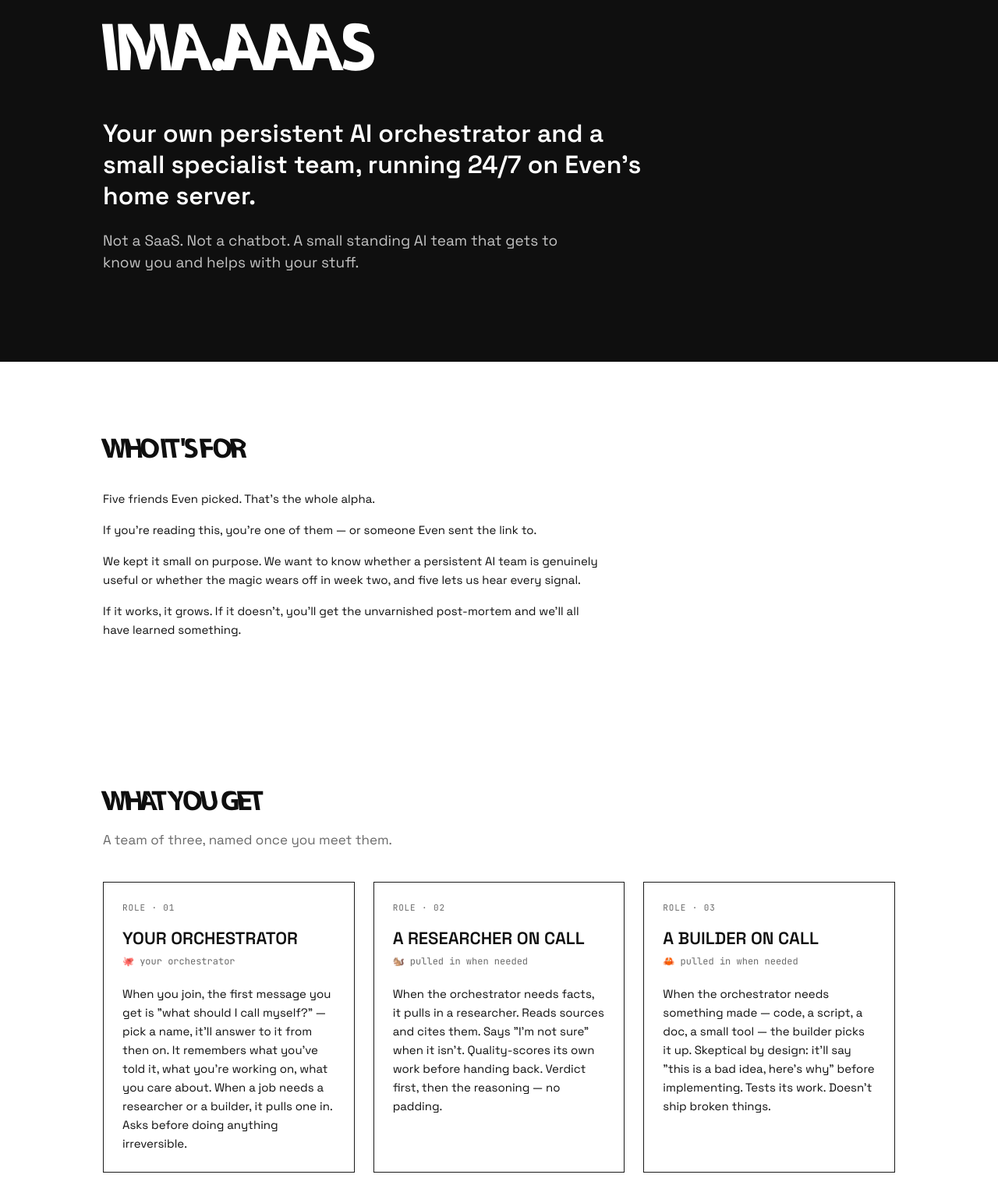
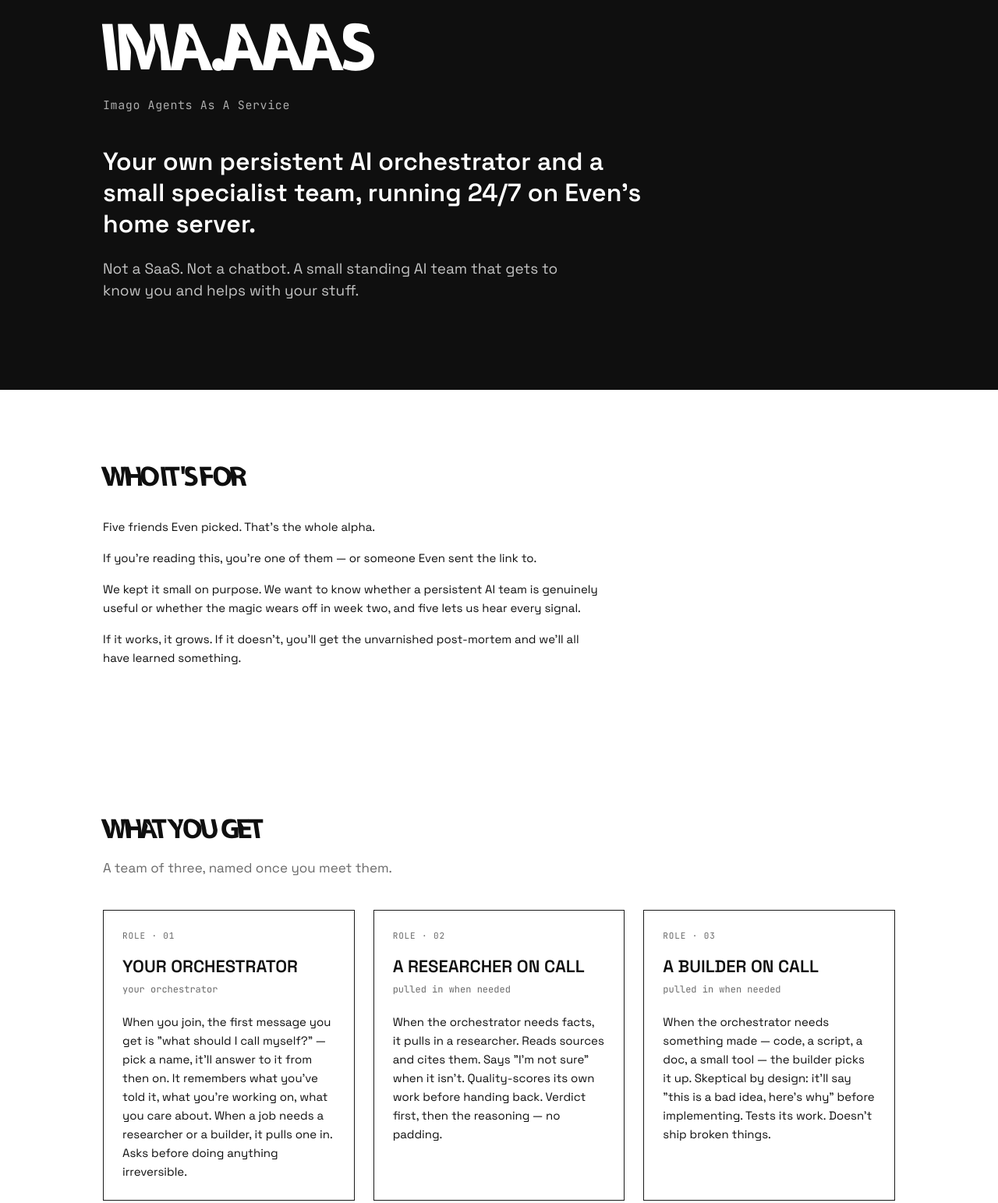
Before and after one commit to imago-eco/aaas-landing, a plain HTML site: page index.html in a window 1280 px wide. Shown: the part 120-1663 px from the top of the page at 78% size. Drawn offline with Linux system fonts and the light colour scheme.

Commit message:
feat(landing): iter batch 1 — wordmark expansion, emoji strip, favicon swap
- Add "Imago Agents As A Service" expansion line under IMA.AAAS wordmark
  (JetBrains Mono, opacity 0.65 — supporting text, doesn't compete with h1)
- Strip 🐙 🐿️ 🦀 emojis from §4.3 card-subtitles (cleaner brand voice)
- Replace /favicon.svg with /favicon-512.png (IMA.AAAS server avatar)
- Keep favicon.svg in repo as backup (no HTML reference)

Tools used: Read (index.html), Edit (CSS + markup), Bash (cp avatar, git).

Co-Authored-By: Claude Opus 4.6 <noreply@anthropic.com>

```diff
--- a/index.html
+++ b/index.html
@@ -15,7 +15,8 @@
   <meta name="viewport" content="width=device-width, initial-scale=1.0">
   <title>IMA.AAAS — alpha</title>
   <meta name="description" content="A persistent AI orchestrator and a small specialist team. Five friends, by invite, alpha-stage.">
-  <link rel="icon" type="image/svg+xml" href="/favicon.svg">
+  <link rel="icon" type="image/png" sizes="512x512" href="/favicon-512.png">
+  <link rel="apple-touch-icon" href="/favicon-512.png">
 
   <link rel="preconnect" href="https://fonts.googleapis.com">
   <link rel="preconnect" href="https://fonts.gstatic.com" crossorigin>
@@ -89,6 +90,14 @@
       line-height: 0.95;
       letter-spacing: -0.08em;
       text-transform: uppercase;
+      margin: 0 0 12px;
+      font-weight: 400;
+    }
+    .hero .wordmark-expansion {
+      font-family: "JetBrains Mono", ui-monospace, "SF Mono", Menlo, monospace;
+      font-size: clamp(13px, 1.3vw, 15px);
+      letter-spacing: 0.04em;
+      opacity: 0.65;
       margin: 0 0 40px;
       font-weight: 400;
     }
@@ -299,6 +308,7 @@
     <div class="wrap">
       <div class="eyebrow">ALPHA · INVITE ONLY · 2026</div>
       <h1 class="wordmark">IMA.AAAS</h1>
+      <div class="wordmark-expansion">Imago Agents As A Service</div>
       <h1>Your own persistent AI orchestrator and a small specialist team, running 24/7 on Even's home server.</h1>
       <p class="sub">Not a SaaS. Not a chatbot. A small standing AI team that gets to know you and helps with your stuff.</p>
     </div>
@@ -324,19 +334,19 @@
         <div class="card">
           <div class="card-eyebrow">ROLE · 01</div>
           <h3 class="card-title">YOUR ORCHESTRATOR</h3>
-          <div class="card-subtitle">🐙 your orchestrator</div>
+          <div class="card-subtitle">your orchestrator</div>
           <p class="card-body">When you join, the first message you get is "what should I call myself?" — pick a name, it'll answer to it from then on. It remembers what you've told it, what you're working on, what you care about. When a job needs a researcher or a builder, it pulls one in. Asks before doing anything irreversible.</p>
         </div>
         <div class="card">
           <div class="card-eyebrow">ROLE · 02</div>
           <h3 class="card-title">A RESEARCHER ON CALL</h3>
-          <div class="card-subtitle">🐿️ pulled in when needed</div>
+          <div class="card-subtitle">pulled in when needed</div>
           <p class="card-body">When the orchestrator needs facts, it pulls in a researcher. Reads sources and cites them. Says "I'm not sure" when it isn't. Quality-scores its own work before handing back. Verdict first, then the reasoning — no padding.</p>
         </div>
         <div class="card">
           <div class="card-eyebrow">ROLE · 03</div>
           <h3 class="card-title">A BUILDER ON CALL</h3>
-          <div class="card-subtitle">🦀 pulled in when needed</div>
+          <div class="card-subtitle">pulled in when needed</div>
           <p class="card-body">When the orchestrator needs something made — code, a script, a doc, a small tool — the builder picks it up. Skeptical by design: it'll say "this is a bad idea, here's why" before implementing. Tests its work. Doesn't ship broken things.</p>
         </div>
       </div>
```
Also changed, not shown: favicon-512.png (added).
